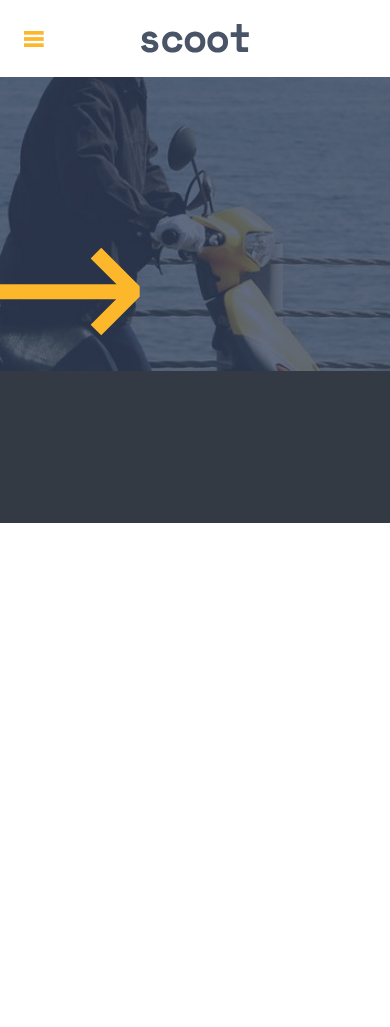
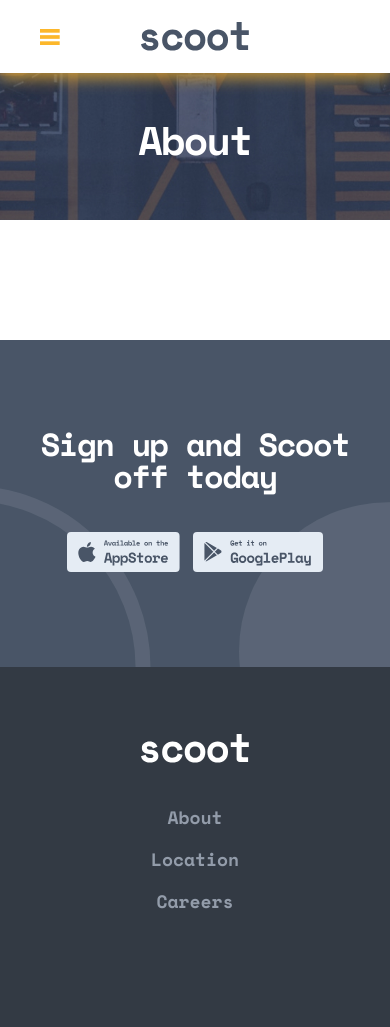
Before and after one commit to VueMid/scooot, a plain HTML site: page about.html in a window 390 px wide. Before the commit the page ends 844 px from the top, so only its background shows below. Drawn offline with Linux system fonts and the light colour scheme.

Commit message:
Continuee

```diff
--- a/about.html
+++ b/about.html
@@ -71,7 +71,7 @@
       <nav class="header__mb-nav">
         <ul class="header__mb-list">
           <li class="header__mb-lists">
-            <a class="header__mb-links" href="./about.html">
+            <a class="header__mb-links" href="#">
               <p class="header__mb-links-texts">About</p>
             </a>
           </li>
@@ -90,12 +90,99 @@
       </nav>
     </header>
     <main>
-      <section class="hero">
-        <div class="container hero__container"></div>
+      <section class="about">
+        <div class="container about__container">
+          <h2 class="about__title">About</h2>
+        </div>
+      </section>
+      <section class="sign">
+        <div class="container sign__container">
+          <h2 class="sign__title">Sign up and Scoot off today</h2>
+          <div class="sign__download-box">
+            <a
+              class="sign__link"
+              href="https://www.apple.com/app-store/"
+              target="_blank"
+              rel="noopener noreferrer"
+            >
+              <img
+                class="sign__appstore-icon"
+                src="./icons/appstore.svg"
+                alt="appstore__icon"
+              />
+            </a>
+            <a
+              class="sign__link"
+              href="https://play.google.com/store/games?hl=en"
+              target="_blank"
+              rel="noopener noreferrer"
+            >
+              <img
+                class="sign__gooogleplay-icon"
+                src="./icons/googleplay.svg"
+                alt="gooogleplay__icon"
+              />
+            </a>
+          </div>
+        </div>
       </section>
     </main>
     <footer class="footer">
-      <div class="container footer__container"></div>
+      <div class="container footer__container">
+        <div class="footer__left-box">
+          <a class="footer__logo-link" href="./index.html">
+            <img
+              class="footer__logo-image"
+              src="./icons/white__logo.svg"
+              alt="white__logo"
+            />
+          </a>
+          <ul class="footer__list">
+            <li class="footer__lists">
+              <a class="footer__links" href="#">
+                <p class="footer__links-texts">About</p>
+              </a>
+            </li>
+            <li class="footer__lists">
+              <a class="footer__links" href="#">
+                <p class="footer__links-texts">Location</p>
+              </a>
+            </li>
+            <li class="footer__lists">
+              <a class="footer__links" href="#">
+                <p class="footer__links-texts">Careers</p>
+              </a>
+            </li>
+          </ul>
+        </div>
+        <div class="footer__icons-box">
+          <a
+            class="footer__icon-links"
+            href="http://"
+            target="_blank"
+            rel="noopener noreferrer"
+          >
+            <i class="fa-brands fa-square-facebook fa-2xl"></i>
+          </a>
+          <a
+            class="footer__icon-links"
+            href="http://"
+            target="_blank"
+            rel="noopener noreferrer"
+          >
+            <i class="fa-brands fa-twitter fa-2xl"></i>
+          </a>
+          <a
+            class="footer__icon-links"
+            href="http://"
+            target="_blank"
+            rel="noopener noreferrer"
+          >
+            <i class="fa-brands fa-instagram fa-2xl"></i>
+          </a>
+        </div>
+      </div>
     </footer>
+    <script src="./main.js"></script>
   </body>
 </html>
--- /dev/null
+++ b/scss/blocks/_about.scss
@@ -0,0 +1,96 @@
+.about {
+  width: 100%;
+  position: relative;
+  background-image: url("../../images/about__background.jpg");
+  background-position: bottom center;
+  background-repeat: no-repeat;
+  background-size: cover;
+  &::after {
+    position: absolute;
+    content: "";
+    display: inline-block;
+    width: 203px;
+    height: 63px;
+    bottom: 62px;
+    right: 0;
+    background-image: url("../../icons/triple__circles-tb.svg");
+  }
+  &__container {
+    padding-top: 72px;
+    padding-bottom: 72px;
+    @include df-row-center-start;
+  }
+  &__title {
+    margin-right: auto;
+    font-family: "Space Mono";
+    font-size: 56px;
+    line-height: 56px;
+    letter-spacing: -2.5px;
+    color: $white;
+  }
+}
+@media (max-width: 1024px) {
+  .about {
+    position: relative;
+    width: 100%;
+    background-image: url("../../images/about__background-tb.jpg");
+    background-position: bottom center;
+    background-repeat: no-repeat;
+    background-size: contain;
+    &::after {
+      position: absolute;
+      content: "";
+      display: inline-block;
+      width: 203px;
+      height: 63px;
+      bottom: 68px;
+      right: 0;
+      background-image: url("../../icons/triple__circles-tb.svg");
+    }
+    &__container {
+      padding: 164px 40px 72px 40px;
+      @include df-row-center-start;
+    }
+    &__title {
+      margin-right: auto;
+      font-family: "Space Mono";
+      font-size: 56px;
+      line-height: 56px;
+      letter-spacing: -2.5px;
+      color: $white;
+    }
+  }
+}
+@media (max-width: 767px) {
+  .about {
+    width: 100%;
+    background-image: url("../../images/about__background-mb.jpg");
+    background-position: top center;
+    background-repeat: no-repeat;
+    background-size: cover;
+    position: relative;
+    &::after {
+      position: absolute;
+      content: "";
+      display: none;
+      width: 203px;
+      height: 63px;
+      bottom: 68px;
+      right: 0;
+      background-image: url("../../icons/triple__circles-tb.svg");
+    }
+    &__container {
+      padding: 120px 24px 60px 24px;
+      @include df-row-center-center;
+    }
+
+    &__title {
+      margin-right: 0;
+      font-family: "Space Mono";
+      font-size: 40px;
+      line-height: 40px;
+      letter-spacing: -1.79px;
+      color: $white;
+    }
+  }
+}
--- a/scss/blocks/_blocks.scss
+++ b/scss/blocks/_blocks.scss
@@ -9,4 +9,5 @@
 @import "zero";
 @import "city";
 @import "sign";
+@import "about";
 @import "footer";
--- a/scss/blocks/_header.scss
+++ b/scss/blocks/_header.scss
@@ -110,6 +110,12 @@
 }
 @media (max-width: 1024px) {
   .header {
+    top: 0;
+    box-shadow: rgba(252, 182, 43, 0.753) 0px 5px 15px;
+    z-index: 1111;
+    width: 100%;
+    background-color: $white;
+    position: fixed;
     &__container {
       padding: 22px 40px;
       @include df-row-between-center;
@@ -167,7 +173,7 @@
     &__mb-nav {
       z-index: 1110;
       position: fixed;
-      top: 77px;
+      top: 99px;
       left: 0;
       padding: 64px 0 24px 24px;
       width: 80%;
@@ -222,7 +228,6 @@
 @media (max-width: 767px) {
   .header {
     &__container {
-      padding: 24px 24px;
       @include df-row-reverse-between-center;
     }
     &__left-box {
@@ -267,7 +272,7 @@
     &__mb-nav {
       z-index: 1110;
       position: fixed;
-      top: 77px;
+      top: 73px;
       left: 0;
       padding: 64px 0 24px 24px;
       width: 80%;
--- a/scss/blocks/_hero.scss
+++ b/scss/blocks/_hero.scss
@@ -86,12 +86,14 @@
 }
 @media (max-width: 1024px) {
   .hero {
+    height: 100vh;
+    @include df-column-center-center;
     position: relative;
     padding-top: 137px;
     padding-bottom: 217px;
     width: 100%;
     background-image: url("../../images/hero__background-tb.jpg");
-    background-position: top left;
+    background-position: top right;
     background-repeat: no-repeat;
     background-size: cover;
     &::before {
@@ -186,12 +188,14 @@
 }
 @media (max-width: 767px) {
   .hero {
+    height: 100vh;
+    @include df-column-center-center;
     position: relative;
     padding-top: 115px;
     padding-bottom: 179px;
     width: 100%;
     background-image: url("../../images/hero__background-mb.jpg");
-    background-position: top left;
+    background-position: top right;
     background-repeat: no-repeat;
     background-size: cover;
     &::before {
```
Also changed, not shown: index.html (+2 -2 lines), css/main.css, images/about__background-mb.jpg (added), images/about__background-tb.jpg (added), images/about__background.jpg (added), 1 other file.
